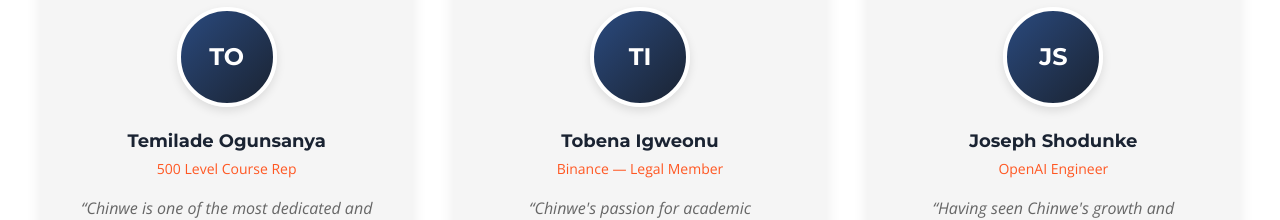
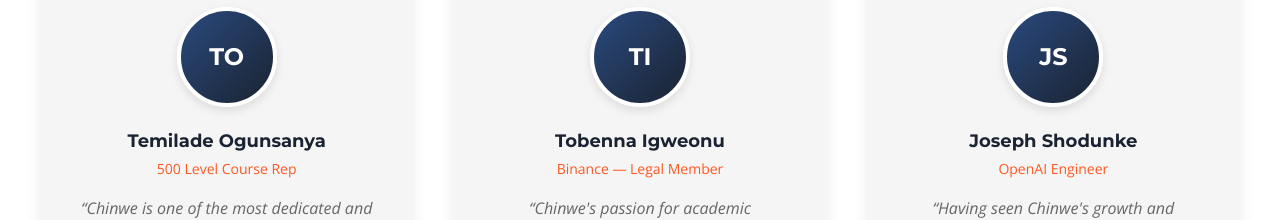
Before and after one commit to Joseph-Banke/chinwe-campaign-website, a React (Vite) app: page / in a window 1280 px wide. Shown: the part 6360-6580 px from the top of the page. Built offline with nearby package versions, Linux system fonts and the light colour scheme.

Commit message:
Correct spelling of 'Tobena Igweonu' to 'Tobenna Igweonu' in Endorsements component

```diff
--- a/src/components/Endorsements.jsx
+++ b/src/components/Endorsements.jsx
@@ -7,7 +7,7 @@ const endorsements = [
     initials: 'TO',
   },
   {
-    name: 'Tobena Igweonu',
+    name: 'Tobenna Igweonu',
     title: 'Binance — Legal Member',
     quote:
       'Chinwe\'s passion for academic excellence is infectious. She doesn\'t just talk about change — she drives it. I wholeheartedly endorse her candidacy for this critical position.',
```
